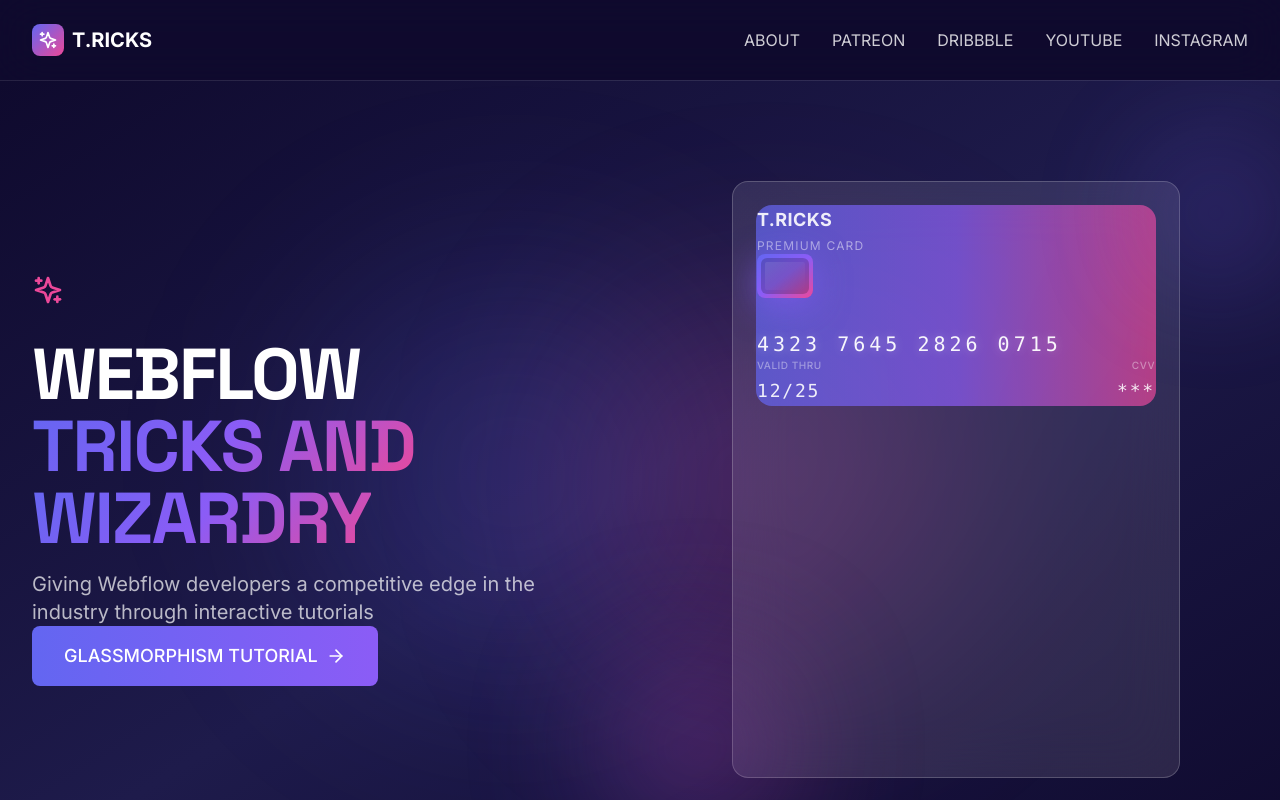
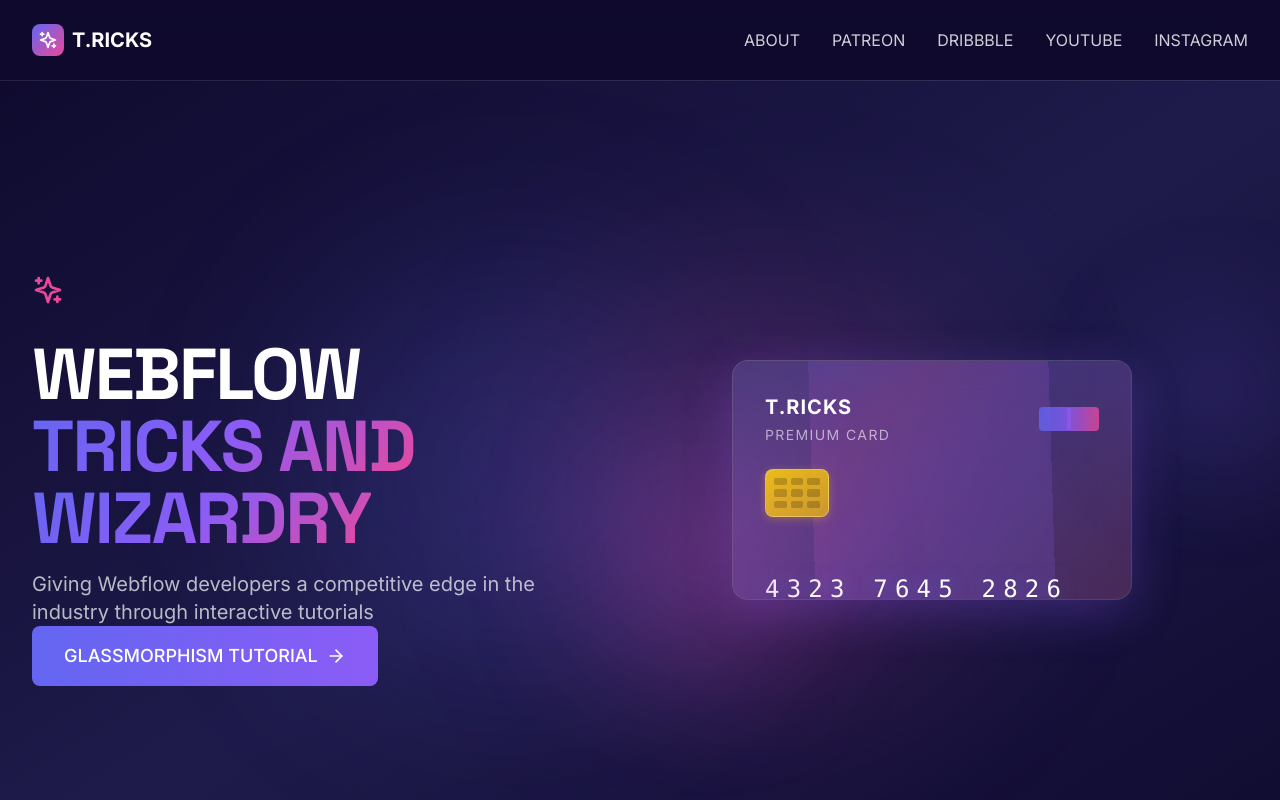
Before and after one commit to apper-canvas/webflow-showcase-empathetic, a React (Vite) app: page / in a window 1280 px wide. Shown: the top 800 px of the page. Built offline with nearby package versions, Linux system fonts and the light colour scheme.

Commit message:
Fix credit card design with proper glassmorphism and realistic styling

```diff
--- a/src/components/organisms/HeroSection.jsx
+++ b/src/components/organisms/HeroSection.jsx
@@ -60,70 +60,123 @@ const HeroSection = () => {
             className="relative"
           >
             <div className="relative w-full max-w-md mx-auto" style={{ perspective: "1000px" }}>
-<GlassCard animate3d={true} className="aspect-[3/4] flex flex-col justify-between p-6 relative overflow-hidden">
+<div className="aspect-[5/3] w-full max-w-[400px] relative">
+                {/* Main card container with glassmorphism */}
+                <motion.div
+                  className="relative w-full h-full rounded-2xl overflow-hidden"
+                  style={{
+                    background: "rgba(255, 255, 255, 0.08)",
+                    backdropFilter: "blur(20px)",
+                    border: "1px solid rgba(255, 255, 255, 0.15)",
+                  }}
+                  animate={{
+                    boxShadow: [
+                      "0 8px 32px rgba(99, 102, 241, 0.2)",
+                      "0 12px 48px rgba(139, 92, 246, 0.3)",
+                      "0 8px 32px rgba(236, 72, 153, 0.2)",
+                    ],
+                  }}
+                  transition={{ duration: 4, repeat: Infinity }}
+                >
+                  {/* Animated gradient background */}
+                  <motion.div
+                    className="absolute inset-0 opacity-60"
+                    style={{
+                      background: "linear-gradient(135deg, rgba(99, 102, 241, 0.3) 0%, rgba(139, 92, 246, 0.4) 50%, rgba(236, 72, 153, 0.3) 100%)",
+                    }}
+                    animate={{
+                      opacity: [0.4, 0.7, 0.4],
+                    }}
+                    transition={{ duration: 5, repeat: Infinity }}
+                  />
+
+                  {/* Card content */}
+                  <div className="relative z-10 p-8 flex flex-col justify-between h-full">
                     {/* Card Header */}
-                <div className="space-y-1">
-                  <div className="text-white/90 text-lg font-bold tracking-wide">T.RICKS</div>
-                  <div className="text-white/50 text-xs uppercase tracking-widest">Premium Card</div>
+                    <div className="flex items-center justify-between">
+                      <div>
+                        <div className="text-white text-xl font-bold tracking-wider">T.RICKS</div>
+                        <div className="text-white/60 text-sm uppercase tracking-widest mt-1">Premium Card</div>
                       </div>
 
-                {/* Card Content */}
-                <div className="space-y-8 flex-1 flex flex-col justify-center">
+                      {/* Card type indicator */}
+                      <div className="flex items-center gap-1">
+                        <div className="w-8 h-6 rounded bg-gradient-to-r from-primary to-secondary opacity-80" />
+                        <div className="w-8 h-6 rounded bg-gradient-to-r from-secondary to-accent opacity-80 -ml-2" />
+                      </div>
+                    </div>
+
                     {/* Chip */}
-                  <div className="flex items-center gap-4">
+                    <div className="my-6">
                       <motion.div
-                      className="w-14 h-11 rounded-lg bg-gradient-to-br from-primary via-secondary to-accent relative"
+                        className="w-16 h-12 rounded-lg relative"
+                        style={{
+                          background: "linear-gradient(135deg, rgba(255, 215, 0, 0.9) 0%, rgba(218, 165, 32, 0.9) 100%)",
+                          border: "1px solid rgba(255, 255, 255, 0.3)",
+                        }}
                         animate={{
                           boxShadow: [
-                          "0 4px 25px rgba(99, 102, 241, 0.4)",
-                          "0 8px 35px rgba(139, 92, 246, 0.6)",
-                          "0 4px 25px rgba(236, 72, 153, 0.4)",
+                            "0 2px 8px rgba(255, 215, 0, 0.3)",
+                            "0 4px 16px rgba(255, 215, 0, 0.5)",
+                            "0 2px 8px rgba(255, 215, 0, 0.3)",
                           ],
                         }}
-                      transition={{ duration: 2.5, repeat: Infinity }}
+                        transition={{ duration: 3, repeat: Infinity }}
                       >
-                      <div className="absolute inset-1 bg-black/20 rounded-md" />
-                      <div className="absolute inset-2 bg-gradient-to-br from-white/10 to-transparent rounded-sm" />
+                        {/* Chip pattern */}
+                        <div className="absolute inset-2 grid grid-cols-3 gap-1">
+                          {[...Array(9)].map((_, i) => (
+                            <div key={i} className="bg-black/20 rounded-sm" />
+                          ))}
+                        </div>
                       </motion.div>
                     </div>
 
                     {/* Card Number */}
                     <motion.div
-                    className="text-white/95 font-mono text-xl tracking-[0.2em] font-light"
+                      className="text-white text-2xl font-mono tracking-[0.3em] font-light my-8"
                       animate={{
                         textShadow: [
                           "0 0 10px rgba(255, 255, 255, 0.3)",
-                        "0 0 20px rgba(99, 102, 241, 0.4)",
+                          "0 0 20px rgba(99, 102, 241, 0.5)",
                           "0 0 10px rgba(255, 255, 255, 0.3)",
                         ],
                       }}
-                    transition={{ duration: 3, repeat: Infinity }}
+                      transition={{ duration: 4, repeat: Infinity }}
                     >
                       4323 7645 2826 0715
                     </motion.div>
-                </div>
 
                     {/* Card Footer */}
-                <div className="flex items-center justify-between">
-                  <div className="space-y-1">
-                    <div className="text-white/40 text-[10px] uppercase tracking-wider font-medium">Valid Thru</div>
-                    <div className="text-white/90 font-mono text-lg tracking-widest">12/25</div>
+                    <div className="flex items-end justify-between">
+                      <div>
+                        <div className="text-white/50 text-xs uppercase tracking-wider font-medium">Valid Thru</div>
+                        <div className="text-white text-lg font-mono tracking-wider mt-1">12/25</div>
                       </div>
-                  <div className="text-right space-y-1">
-                    <div className="text-white/40 text-[10px] uppercase tracking-wider font-medium">CVV</div>
-                    <div className="text-white/90 font-mono text-lg tracking-widest">***</div>
+                      <div className="text-right">
+                        <div className="text-white/50 text-xs uppercase tracking-wider font-medium">CVV</div>
+                        <div className="text-white text-lg font-mono tracking-wider mt-1">***</div>
+                      </div>
                     </div>
                   </div>
 
-                {/* Background Effects */}
+                  {/* Animated border glow */}
                   <motion.div
-                  className="absolute -inset-px bg-gradient-to-r from-primary via-secondary to-accent rounded-2xl opacity-60 -z-10"
+                    className="absolute -inset-[1px] rounded-2xl opacity-50 -z-10"
+                    style={{
+                      background: "linear-gradient(45deg, rgba(99, 102, 241, 0.6), rgba(139, 92, 246, 0.6), rgba(236, 72, 153, 0.6), rgba(99, 102, 241, 0.6))",
+                    }}
                     animate={{
-                    opacity: [0.4, 0.7, 0.4],
+                      rotate: [0, 360],
+                      opacity: [0.3, 0.7, 0.3],
                     }}
-                  transition={{ duration: 4, repeat: Infinity }}
+                    transition={{
+                      rotate: { duration: 8, repeat: Infinity, ease: "linear" },
+                      opacity: { duration: 3, repeat: Infinity }
+                    }}
                   />
-              </GlassCard>
+                </motion.div>
+              </div>
             </div>
 
             <motion.div
```
Lines whose indentation alone changed are shown as unchanged.
